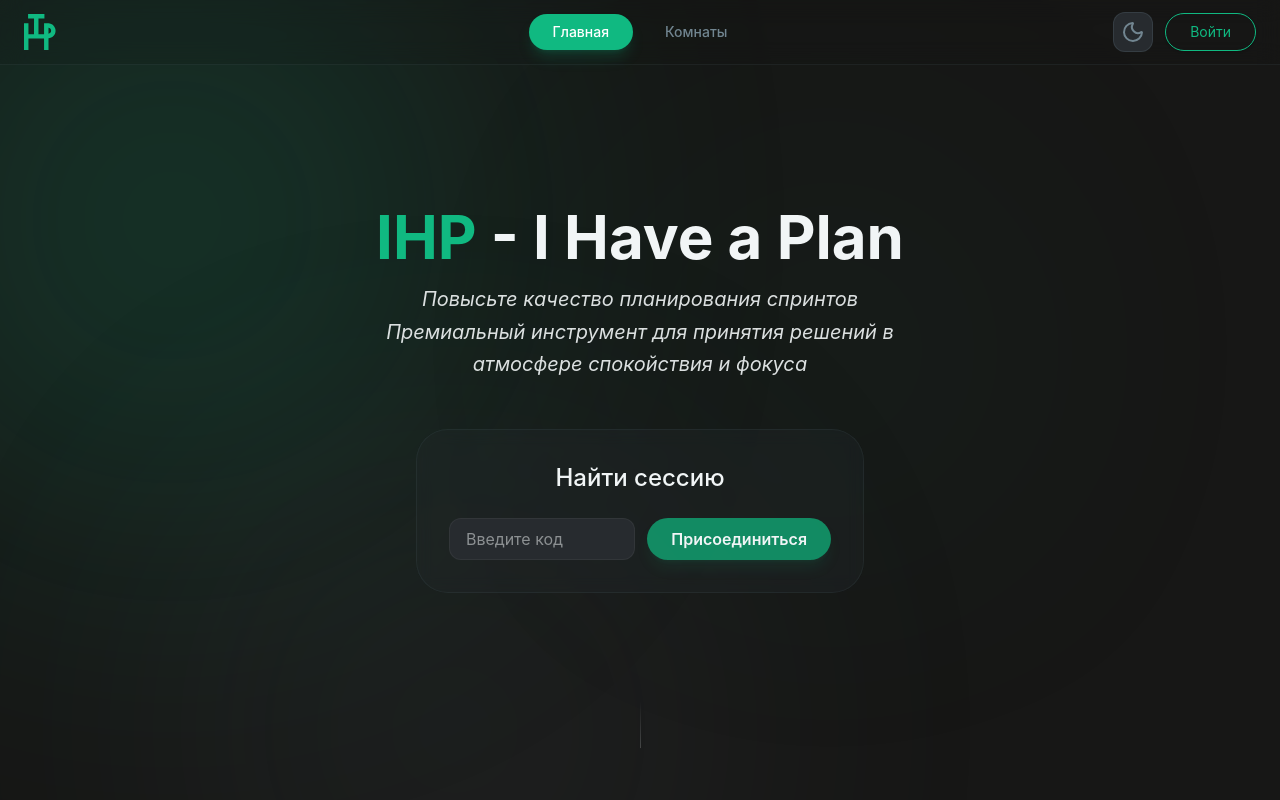
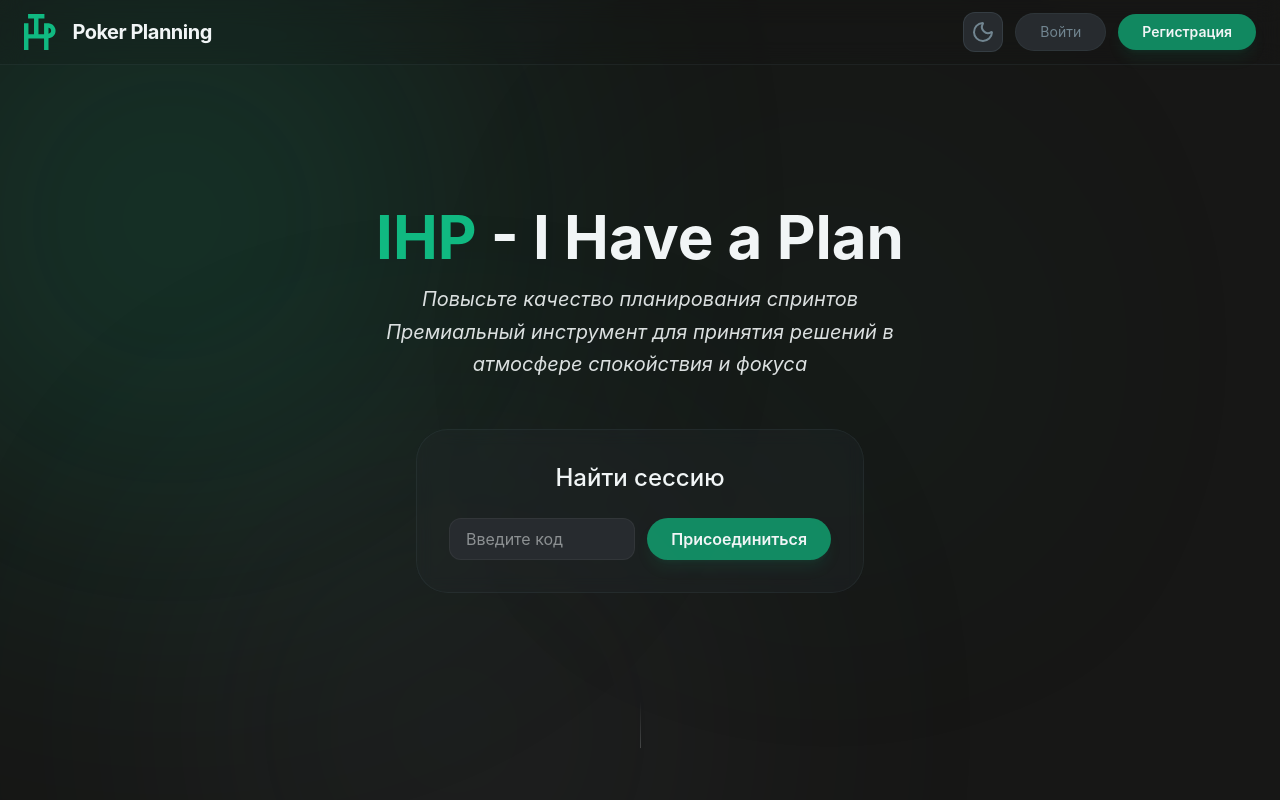
Before and after one commit to alexey-panchenko-dev/Planning-Poker, a React (Vite) app in the folder client/: page / in a window 1280 px wide. Shown: the top 800 px of the page. Built offline with nearby package versions, Linux system fonts and the light colour scheme; no server answers.

Commit message:
переделал хедер

```diff
--- a/client/src/entities/session/ui/AccountCard.tsx
+++ b/client/src/entities/session/ui/AccountCard.tsx
@@ -1,14 +1,27 @@
 import { useState, useRef, useEffect } from "react";
-import { Link } from "react-router-dom";
-import { ChevronDown, User, LogOut } from "lucide-react";
+import { Link, useParams } from "react-router-dom";
+import {
+  ChevronDown,
+  User,
+  LogOut,
+  Link as LinkIcon,
+  Check,
+  Copy,
+} from "lucide-react";
 import { useSessionStore } from "../model/useSessionStore";
 import { useShallow } from "zustand/react/shallow";
+import { useRooms } from "@/entities/room/api/useRooms";
 
 export const AccountCard = () => {
   const { user, logout } = useSessionStore(
     useShallow((state) => ({ user: state.user, logout: state.logout })),
   );
+  const { id: roomId } = useParams<{ id: string }>();
+  const { data: rooms } = useRooms();
+  const currentRoom = rooms?.find((room) => String(room.id) === String(roomId));
+
   const [isOpen, setIsOpen] = useState(false);
+  const [copied, setCopied] = useState(false);
   const menuRef = useRef<HTMLDivElement>(null);
 
   useEffect(() => {
@@ -20,6 +33,14 @@ export const AccountCard = () => {
     document.addEventListener("mousedown", handleClickOutside);
     return () => document.removeEventListener("mousedown", handleClickOutside);
   }, []);
+
+  const handleCopyLink = () => {
+    if (currentRoom?.invite_link) {
+      navigator.clipboard.writeText(currentRoom.invite_link);
+      setCopied(true);
+      setTimeout(() => setCopied(false), 2000);
+    }
+  };
 
   return (
     <div className="relative" ref={menuRef}>
@@ -41,7 +62,7 @@ export const AccountCard = () => {
       </button>
 
       {isOpen && (
-        <div className="absolute right-0 mt-2 w-48 bg-card-bg border border-font-muted/20 rounded-2xl shadow-2xl py-2 z-50 animate-in fade-in zoom-in duration-150">
+        <div className="absolute right-0 mt-2 w-56 bg-card-bg border border-font-muted/20 rounded-2xl shadow-2xl py-2 z-50 animate-in fade-in zoom-in duration-150">
           <div className="px-4 py-2 border-b border-font-muted/10 mb-1">
             <p className="text-[10px] uppercase tracking-wider text-font-muted">
               Аккаунт
@@ -51,6 +72,30 @@ export const AccountCard = () => {
             </p>
           </div>
 
+          {currentRoom && (
+            <div className="px-2 py-1">
+              <button
+                onClick={handleCopyLink}
+                className="w-full flex items-center justify-between gap-3 px-3 py-2 text-sm text-font-main hover:bg-accent/10 hover:text-accent rounded-xl transition-colors group"
+              >
+                <div className="flex items-center gap-3">
+                  <LinkIcon size={14} />
+                  <span>Ссылка в комнату</span>
+                </div>
+
+                {copied ? (
+                  <Check size={14} className="text-accent" />
+                ) : (
+                  <Copy
+                    size={14}
+                    className="opacity-0 group-hover:opacity-100 transition-opacity"
+                  />
+                )}
+              </button>
+            </div>
+          )}
+
+          <div className="py-1">
             <Link
               to="/profile"
               onClick={() => setIsOpen(false)}
@@ -71,6 +116,7 @@ export const AccountCard = () => {
               Выйти
             </button>
           </div>
+        </div>
       )}
     </div>
   );
--- a/client/src/pages/LoginPage.tsx
+++ b/client/src/pages/LoginPage.tsx
@@ -1,8 +1,17 @@
 import { LoginForm, RegisterForm } from "@/features/auth";
-import { useState } from "react";
+import { useState, useEffect } from "react";
+import { useLocation } from "react-router-dom";
 
 export const LoginPage = () => {
-  const [isLogin, setIsLogin] = useState(true);
+  const location = useLocation();
+  const initialAuthType = location.state?.authType === "register" ? false : true;
+  const [isLogin, setIsLogin] = useState(initialAuthType);
+
+  useEffect(() => {
+    if (location.state?.authType) {
+      setIsLogin(location.state.authType === "login");
+    }
+  }, [location.state?.authType]);
 
   return (
     <div className="min-h-screen flex items-center justify-center bg-main-bg p-4 font-sans">
--- a/client/src/widgets/Header.tsx
+++ b/client/src/widgets/Header.tsx
@@ -8,50 +8,38 @@ export const Header = () => {
   const isAuth = useSessionStore((state) => state.isAuth);
   const location = useLocation();
 
-  const navigation = [
-    { id: 1, title: "Главная", path: "/" },
-    { id: 2, title: "Комнаты", path: "/rooms" },
-  ];
-
   return (
     <header className="fixed top-0 w-full z-50 bg-main-bg/15 backdrop-blur-md border-b border-font-muted/10">
-      <div className="max-w-[1440px] mx-auto grid grid-cols-3 items-center px-6 py-3">
-        <div className="flex justify-start">
+      <div className="max-w-[1440px] mx-auto flex items-center justify-between px-6 py-3">
+        <div className="flex items-center gap-4">
           <Link to="/" className="hover:opacity-80 transition-opacity">
             <img src="/Logo.svg" alt="IHP Logo" className="h-9" />
           </Link>
+          <span className="text-xl font-bold text-font-main tracking-tight">
+            Poker Planning
+          </span>
         </div>
 
-        <nav className="flex justify-center items-center gap-2">
-          {navigation.map((link) => (
-            <NavLink
-              key={link.id}
-              to={link.path}
-              className={({ isActive }) =>
-                `px-6 py-2 rounded-full text-sm font-medium transition-all duration-300
-                ${
-                  isActive
-                    ? "bg-accent text-white shadow-lg shadow-accent/20"
-                    : "text-font-muted hover:text-font-main hover:bg-font-muted/5"
-                }`
-              }
-            >
-              {link.title}
-            </NavLink>
-          ))}
-        </nav>
-
-        <div className="flex justify-end items-center gap-3">
+        <div className="flex items-center gap-3">
           <ThemeToggle />
 
           {!isAuth ? (
-            <Link to="/auth" state={{ from: location }}>
-              <Button
-                value="Войти"
-                variant="accentLiner"
-                className="text-sm px-5"
-              />
-            </Link>
+            <div className="flex items-center gap-3">
+              <Link to="/auth" state={{ from: location, authType: "login" }}>
+                <Button
+                  value="Войти"
+                  variant="ghost"
+                  className="text-sm px-5"
+                />
+              </Link>
+              <Link to="/auth" state={{ from: location, authType: "register" }}>
+                <Button
+                  value="Регистрация"
+                  variant="accent"
+                  className="text-sm px-5"
+                />
+              </Link>
+            </div>
           ) : (
             <AccountCard />
           )}
```
Lines whose indentation alone changed are shown as unchanged.
